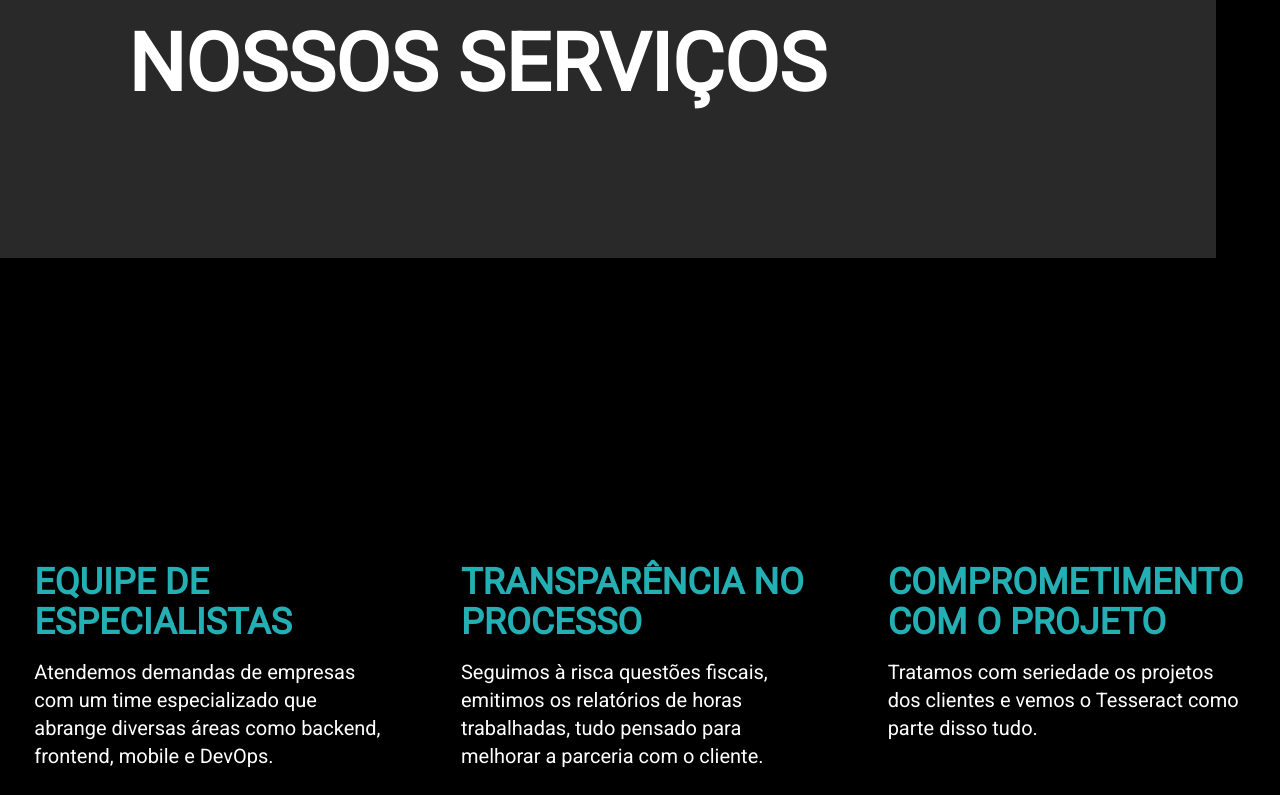
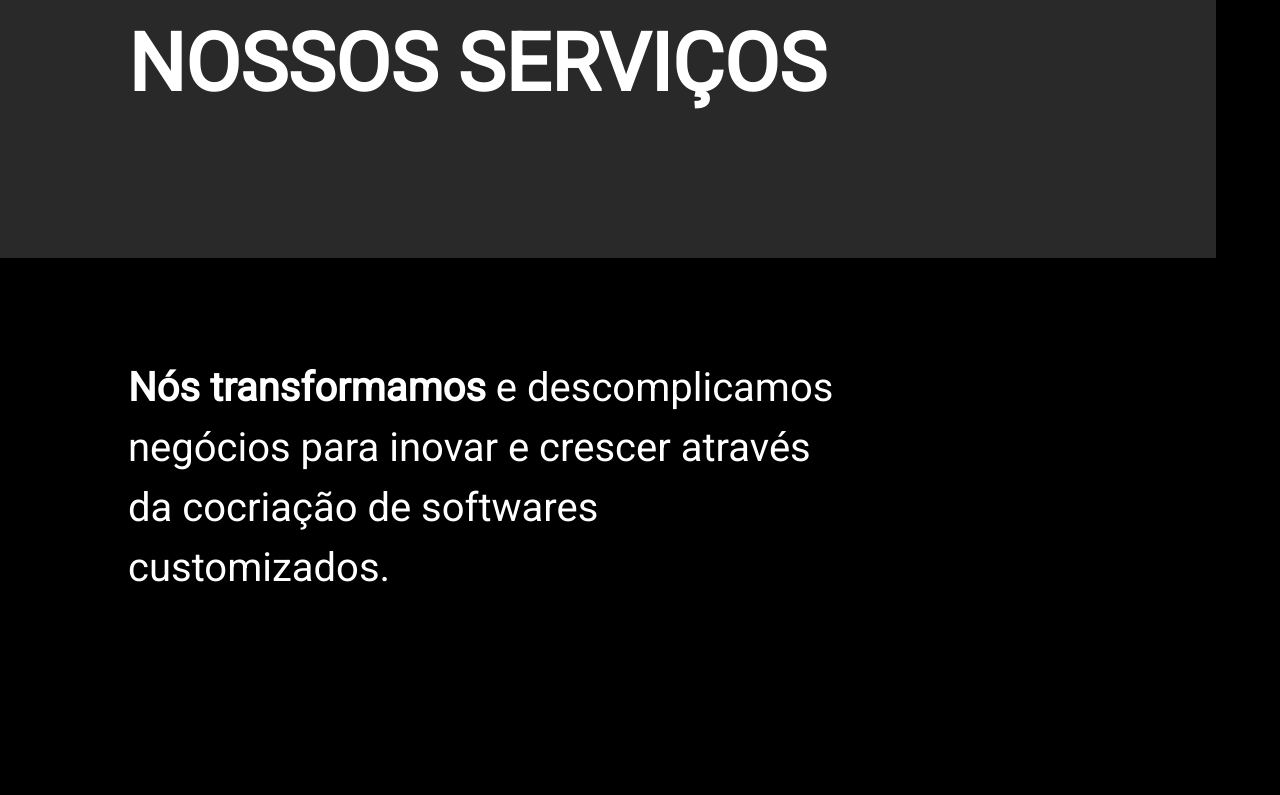
Before and after one commit to grupotesseract/grupotesseract.com.br, a Next.js app: page /servicos in a window 1280 px wide. Shown: the part 438-1233 px from the top of the page. Built offline with nearby package versions, Linux system fonts and the light colour scheme.

Commit message:
feat(reusable): Create a component containing the initial text of the services page.

```diff
--- /dev/null
+++ b/app/components/PreContentText.tsx
@@ -0,0 +1,10 @@
+export default function PreContentText() {
+  return (
+    <div className="box-pre-text flex ">
+      <p>
+        <strong>Nós transformamos</strong> e descomplicamos negócios para inovar
+        e crescer através da cocriação de softwares customizados.
+      </p>
+    </div>
+  );
+}
--- a/app/globals.css
+++ b/app/globals.css
@@ -129,3 +129,11 @@
   margin-top: 5rem;
   background-color: rgb(41, 41, 41);
 }
+
+.box-pre-text {
+  width: 53rem;
+  margin-top: 6.25rem;
+  padding-left: 8rem;
+  font-size: 2.5rem;
+  font-weight: 400;
+}
--- a/app/servicos/page.tsx
+++ b/app/servicos/page.tsx
@@ -1,4 +1,5 @@
 import PageTitle from '../components/PageTitle';
+import PreContentText from '../components/PreContentText';
 import TeamInformation from '../components/TeamInformation';
 
 const boxData = [
@@ -28,6 +29,7 @@
             />
           );
         })}
+        <PreContentText />
       </div>
       <div className="min-w-full">
         <TeamInformation />
```
